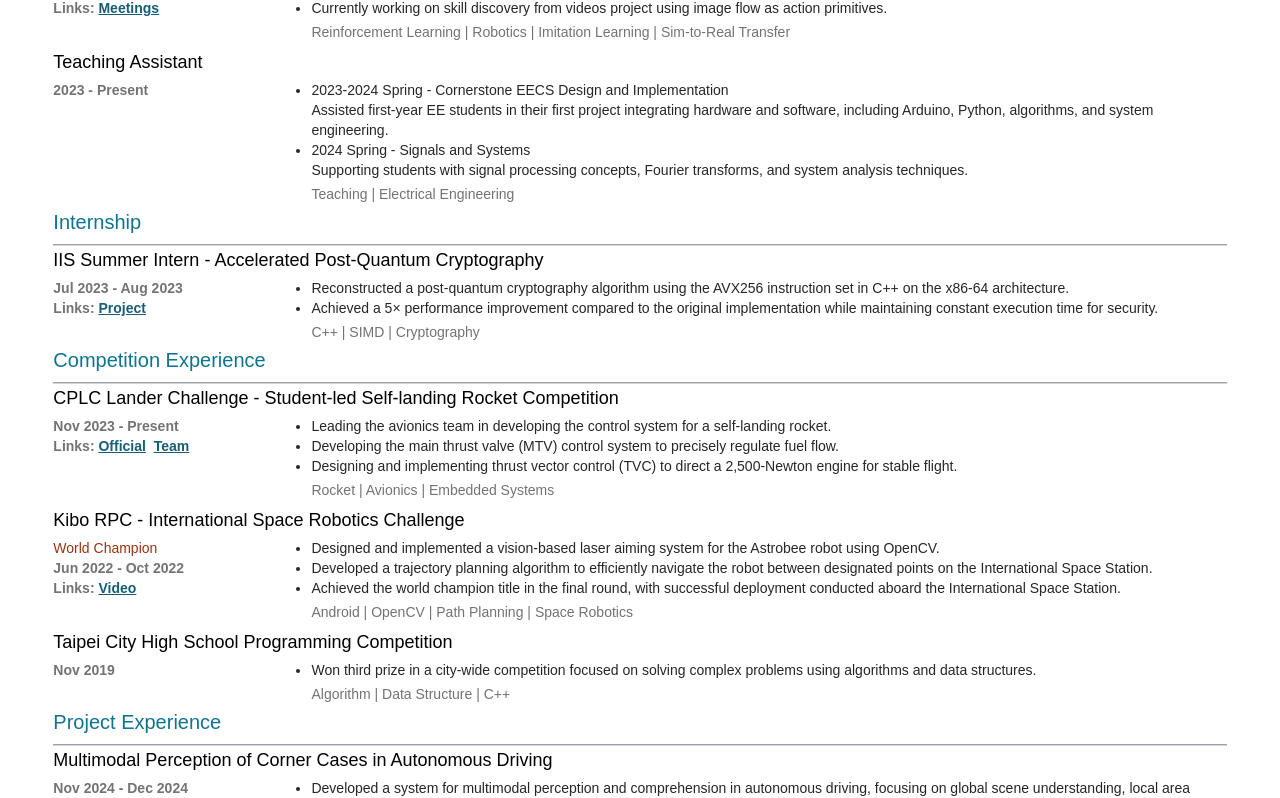
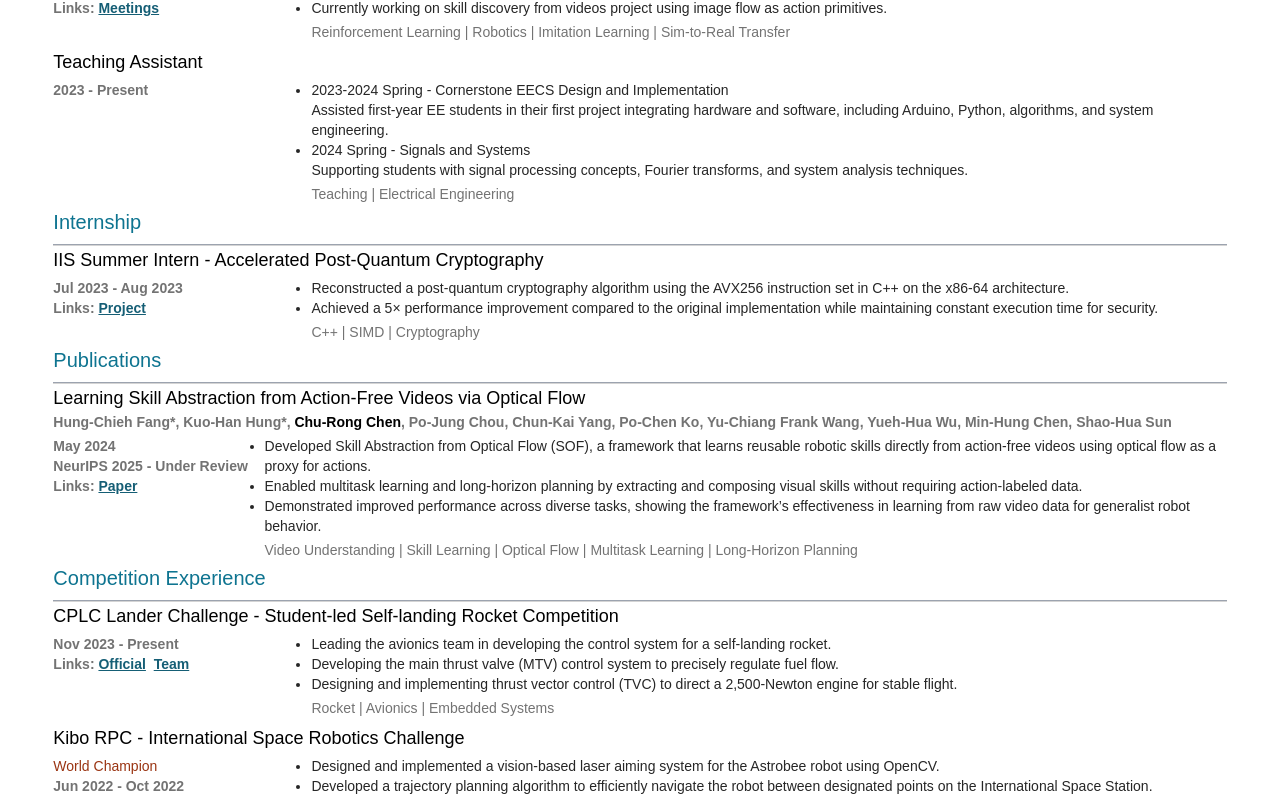
Before and after one commit to tom1484/resume, a React (Create React App) app: page / in a window 1280 px wide. Shown: the part 444-1242 px from the top of the page. Built offline with nearby package versions, Linux system fonts and the light colour scheme; the HTML template or start-up script is replaced by a standard one; a web font is replaced by a local one.

Commit message:
add publications

```diff
--- a/src/App.jsx
+++ b/src/App.jsx
@@ -1,15 +1,17 @@
 import Title from './components/title';
 import PersonalInfo from './components/personalInfo';
+import Publications from './components/publications';
 import Education from './components/education';
 import Experiences from './components/experiences';
 import Skills from './components/skills';
 
 import { personalInfo } from './data/personal_info';
 import { education } from './data/education';
-import { projects } from './data/experiences/projects';
-import { competitions } from './data/experiences/competitions';
 import { academics } from './data/experiences/academics';
 import { internships } from './data/experiences/internships.js';
+import { publications } from './data/publications';
+import { competitions } from './data/experiences/competitions';
+import { projects } from './data/experiences/projects';
 import { extracurriculars } from './data/experiences/extracurricular';
 import { skills } from './data/skills';
 
@@ -37,6 +39,9 @@ function App() {
       <Title title="Internship" />
       <Experiences title="Internship" data={internships} selectedTitles={[]} />
 
+      <Title title="Publications" />
+      <Publications data={publications} />
+
       {/* Competitions Section - Showcase participation and achievements */}
       <Title title="Competition Experience" />
       <Experiences title="Competition Experience" data={competitions} selectedTitles={[]} />
--- /dev/null
+++ b/src/components/publications.jsx
@@ -0,0 +1,89 @@
+import React from 'react';
+import SplitLine from './splitLine';
+import { filterDataByTitles } from '../utils';
+
+export default function Publications({ title: sectionTitle, data, selectedTitles }) {
+  if (selectedTitles && selectedTitles.length > 0) {
+    data = filterDataByTitles(data, selectedTitles);
+  }
+
+  return (
+    <div className="flex flex-col items-end justify-center h-fit w-11/12">
+
+      {data.map(({ title, authors, publication, time, link, content, tags }, idx) => (
+        <React.Fragment key={idx}>
+          <div className="flex items-stretch h-fit w-full">
+            <h2 className="font-sans text-lg">{title}</h2>
+          </div>
+          <div className="flex items-stretch h-fit w-full">
+            <h2 className="font-sans text-sm font-semibold text-neutral-500">
+              {
+                authors.map((author, idx) => (
+                  author[0] === '!' ?
+                  <React.Fragment key={idx}>
+                    <span className="font-bold text-black">{author.slice(1)}</span>{idx < authors.length - 1 && ', '}
+                  </React.Fragment> :
+                  <React.Fragment key={idx}>
+                    {author}{idx < authors.length - 1 && ', '}
+                  </React.Fragment>
+                ))
+              }
+            </h2>
+          </div>
+          <div className="flex items-stretch h-fit w-full mb-1 ">
+            <div className="w-[18%] flex flex-col mt-1">
+              <p className="text-left align-top font-sans text-sm font-semibold text-neutral-500 pr-2">
+                {time}
+                <br />
+                {publication.conference || publication.journal} - {publication.status}
+                {
+                  (link && link.length) > 0 &&
+                  <>
+                    <br />
+                    Links: {
+                      link.map(({ text, url }, idx) => (
+                        <React.Fragment key={idx}>
+                          <a
+                            href={url}
+                            className="underline text-cyan-800">
+                            {text}
+                          </a>
+                          &nbsp;&nbsp;
+                        </React.Fragment>
+                      ))
+                    }
+                  </>
+                }
+              </p>
+            </div>
+            <div className="w-[82%] flex flex-col justify-between">
+              <ul className="list-disc list-inside mt-1">
+                {content.map((row, idx) => (
+                  <li key={idx} className="text-left font-sans text-sm text-neutral-800" style={{ listStylePosition: 'outside' }}>
+                    {
+                      row.split('<br>').map((text, i) => (
+                        <React.Fragment key={i}>{text}{i < row.split('<br>').length - 1 && <br />}</React.Fragment>
+                      ))
+                    }
+                  </li>
+                ))}
+              </ul>
+              {
+                (tags && tags.length > 0) &&
+                <p className="text-left font-sans text-sm text-neutral-500 mt-1">
+                  {tags.map((tag, idx) => (
+                    <React.Fragment key={idx}>
+                      {tag}
+                      {idx < tags.length - 1 && " | "}
+                    </React.Fragment>
+                  ))}
+                </p>
+              }
+            </div>
+          </div>
+          {idx < data.length - 1 && <SplitLine width="[80%]" weight="200" />}
+        </React.Fragment>
+      ))}
+    </div>
+  );
+}
--- /dev/null
+++ b/src/data/publications.js
@@ -0,0 +1,20 @@
+export const publications = [
+  {
+    title: "Learning Skill Abstraction from Action-Free Videos via Optical Flow",
+    authors: ["Hung-Chieh Fang*", "Kuo-Han Hung*", "!Chu-Rong Chen", "Po-Jung Chou", "Chun-Kai Yang", "Po-Chen Ko", "Yu-Chiang Frank Wang", "Yueh-Hua Wu", "Min-Hung Chen", "Shao-Hua Sun"],
+    publication: {
+      conference: "NeurIPS 2025",
+      status: "Under Review",
+    },
+    time: "May 2024",
+    link: [
+      { text: "Paper", url: "" },
+    ],
+    content: [
+      "Developed Skill Abstraction from Optical Flow (SOF), a framework that learns reusable robotic skills directly from action-free videos using optical flow as a proxy for actions.",
+      "Enabled multitask learning and long-horizon planning by extracting and composing visual skills without requiring action-labeled data.",
+      "Demonstrated improved performance across diverse tasks, showing the framework’s effectiveness in learning from raw video data for generalist robot behavior.",
+    ],
+    tags: ["Video Understanding", "Skill Learning", "Optical Flow", "Multitask Learning", "Long-Horizon Planning"],
+  },
+];
```
